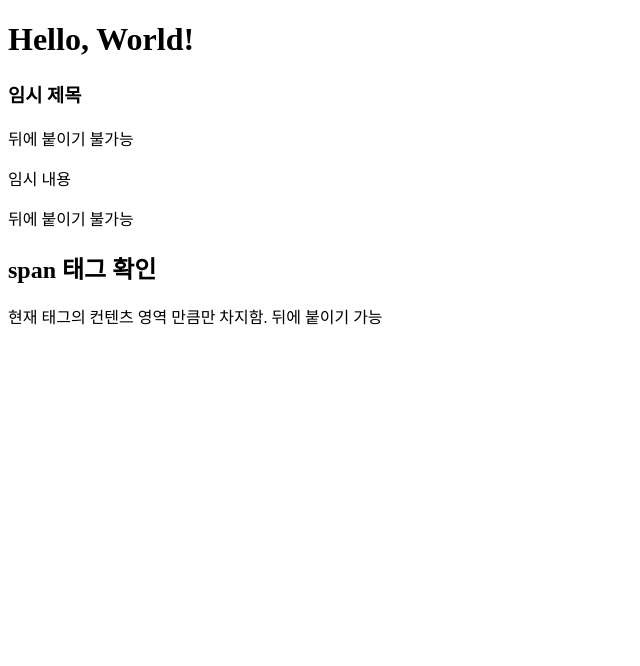
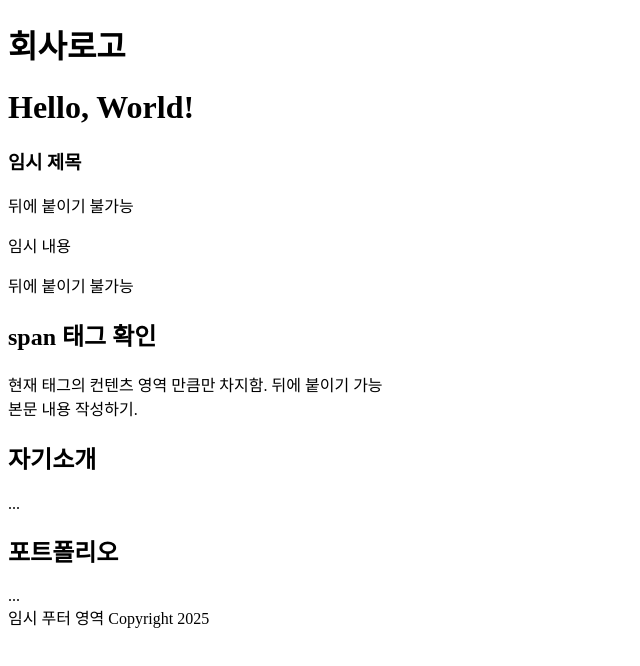
Before and after one commit to ljj9804-tech/02jinju_practice2, a plain HTML site: page 연습1/test1.html in a window 1280 px wide. Shown: the whole page, without its empty margins (0-640 px from the left). Drawn offline with Linux system fonts and the light colour scheme.

Commit message:
2교시 html 정리 1

```diff
--- a/연습1/test1.html
+++ b/연습1/test1.html
@@ -8,6 +8,10 @@
 </head>
 
 <body>
+    <header>
+        <h1>회사로고</h1>
+    </header>
+
     <h1>Hello, World!</h1>
     <div>
         <h3>임시 제목</h3> 뒤에 붙이기 불가능
@@ -15,6 +19,20 @@
     </div>
     <h2>span 태그 확인</h2>
     <span>현재 태그의 컨텐츠 영역 만큼만 차지함.</span> 뒤에 붙이기 가능
+
+
+
+    <main> 본문 내용 작성하기.
+        <section>
+            <h2>자기소개</h2> ...
+        </section>
+        <section>
+            <h2>포트폴리오</h2> ...
+        </section>
+    </main>
+    <footer>임시 푸터 영역 Copyright 2025</footer>
+
+
 </body>
 
 </html>
```
